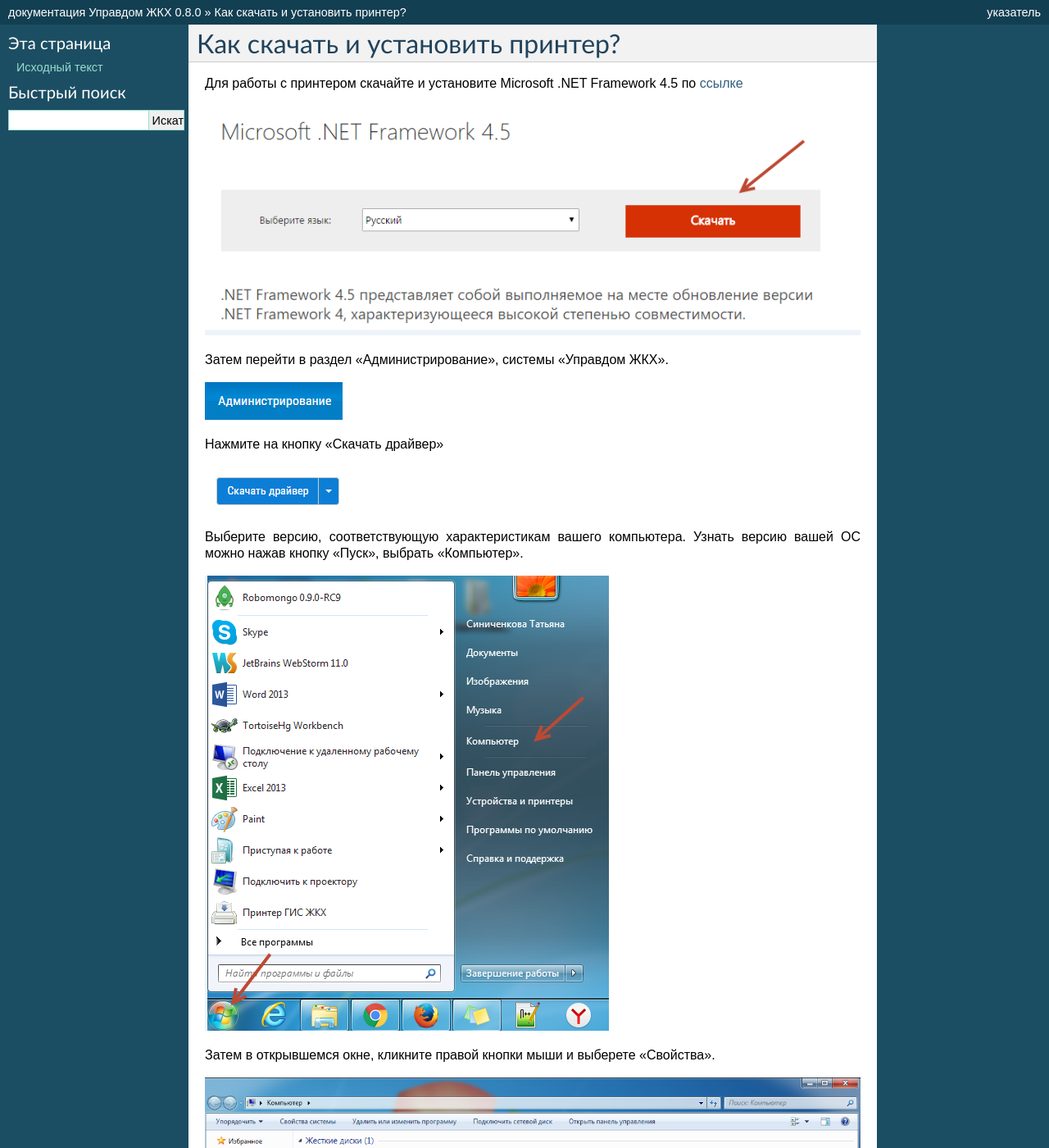
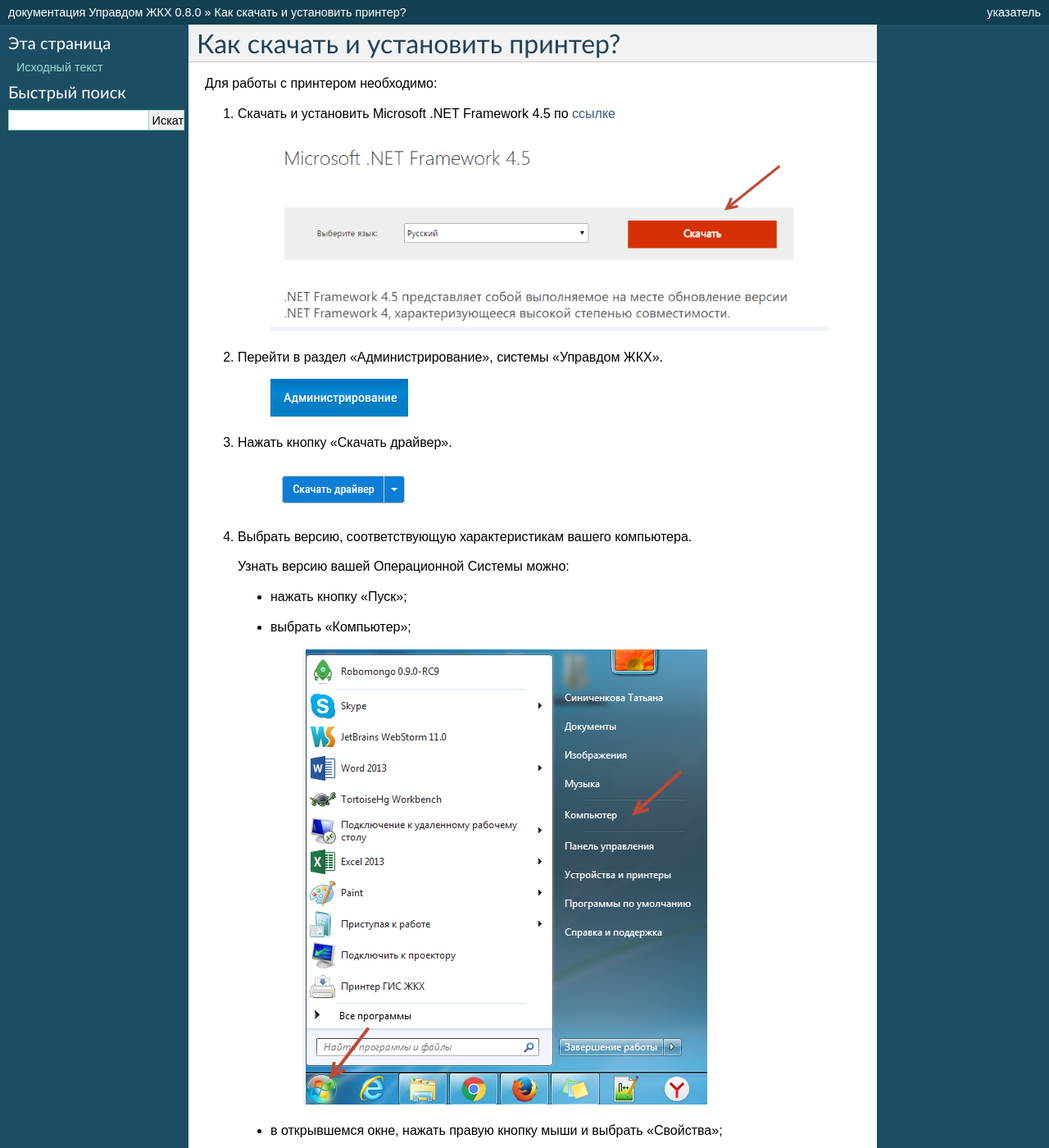
Before and after one commit to UpravdomGKH/UpravdomGKH.readthedocs.org, a Sphinx documentation site: the page built from docs/source/02-employment-section-organization/2.2.rst, in a window 1280 px wide and 1400 px high. Shown: the whole window at 82% size. Built offline with Sphinx 7.4.7, drawn with Linux system fonts in a browser that asks for light colours; some of the changed text lies outside the part shown.

Commit message:
Обновление раздела 2. Исправлены ошибки и неточности, пронумерованы последовательности действий,  добавлена инфографика.

```diff
--- a/docs/source/02-employment-section-organization/2.1.rst
+++ b/docs/source/02-employment-section-organization/2.1.rst
@@ -1,5 +1,7 @@
 Общий принцип работы
 -----------------
+
+	.. image:: ../_images/02-employment-section-organization/0.png
 
 В каждой квитанции на оплату содержится обязательная информация для публикации в федеральных системах.
 Вы отправляете квитанцию (квитанции) на печать с помощью Принтера ГИС ЖКХ.
--- a/docs/source/02-employment-section-organization/2.2.rst
+++ b/docs/source/02-employment-section-organization/2.2.rst
@@ -1,50 +1,53 @@
 Как скачать и установить принтер?
 ---------------------
 
-Для работы с принтером скачайте и установите Microsoft .NET Framework 4.5 по `ссылке <https://www.microsoft.com/ru-ru/download/details.aspx?id=30653>`_
+Для работы с принтером необходимо:
 
-.. image:: ../_images/02-employment-section-organization/34.png
+1. Скачать и установить Microsoft .NET Framework 4.5 по `ссылке <https://www.microsoft.com/ru-ru/download/details.aspx?id=30653>`_
 
-Затем перейти в раздел "Администрирование", системы "Управдом ЖКХ".
+	.. image:: ../_images/02-employment-section-organization/34.png
 
+2. Перейти в раздел «Администрирование», системы «Управдом ЖКХ».
 
-.. image:: ../_images/02-employment-section-organization/16.png
+	.. image:: ../_images/02-employment-section-organization/16.png
 
-Нажмите на кнопку "Скачать драйвер"
+3. Нажать кнопку «Скачать драйвер».
 
-.. image:: ../_images/02-employment-section-organization/18.png
+	.. image:: ../_images/02-employment-section-organization/18.png
 
-Выберите версию, соответствующую характеристикам вашего компьютера.  Узнать версию вашей ОС можно нажав кнопку "Пуск", выбрать "Компьютер".
+4. Выбрать версию, соответствующую характеристикам вашего компьютера.
 
-.. image:: ../_images/02-employment-section-organization/35.png
+ Узнать версию вашей Операционной Системы можно:
 
-Затем в открывшемся окне, кликните правой кнопки мыши и выберете "Свойства".
+ - нажать кнопку «Пуск»;
+ - выбрать «Компьютер»;
 
+	.. image:: ../_images/02-employment-section-organization/35.png
 
-.. image:: ../_images/02-employment-section-organization/36.png
+ - в открывшемся окне, нажать правую кнопку мыши и выбрать «Свойства»;
 
-В новом окне, вы можете посмотреть системные характеристики вашего компьютера.
+	.. image:: ../_images/02-employment-section-organization/36.png
 
-.. image:: ../_images/02-employment-section-organization/21.png
+ - В новом окне представлены системные характеристики компьютера:
 
+  a. При 64 - разрядной операционной системе в необходимо скачать принтер х64.
+  b. При 32 - разрядной операционной системе в необходимо скачать принтер х86.
+	.. image:: ../_images/02-employment-section-organization/21.png
 
-Если у вас указано 64 - разрядная операционная система, вам требуется принтер х64.
+5. Скачать необходимую версию принтера.
 
-.. image:: ../_images/02-employment-section-organization/22.png
+	.. image:: ../_images/02-employment-section-organization/22.png
 
+	.. image:: ../_images/02-employment-section-organization/23.png
 
-Если у вас указано значение 32 - разрядная операционная система, вам требуется принтер х86.
+6. После завершения загрузки открыть загруженный файл и установить принтер согласно пошаговым указаниям.
 
-.. image:: ../_images/02-employment-section-organization/23.png
+	.. image:: ../_images/02-employment-section-organization/24.png
 
-После того, как загрузка завершится, откройте загруженный файл, и установите принтер согласно пошаговым указаниям.
+7. Запустить установленный драйвер принтера из меню «Пуск».
 
-.. image:: ../_images/02-employment-section-organization/24.png
+	.. image:: ../_images/02-employment-section-organization/38.png
 
-Запустите установленный драйвер принтера из меню "Пуск".
+8. Для того, чтобы открыть интерфейс принтера, кликните два раза левой кнопки мыши по значку по значку принтера в системном трее.
 
-.. image:: ../_images/02-employment-section-organization/38.png
-
-Для того, чтобы открыть интерфейс принтера, кликните два раза левой кнопки мыши по значку по значку принтера в системном трее.
-
-.. image:: ../_images/02-employment-section-organization/37.png
+	.. image:: ../_images/02-employment-section-organization/37.png
--- a/docs/source/02-employment-section-organization/index.rst
+++ b/docs/source/02-employment-section-organization/index.rst
@@ -1,8 +1,7 @@
 Для чего предназначен принтер ГИС ЖКХ?
 =============
 Принтер ГИС ЖКХ – это виртуальный принтер, который может «печатать» (публиковать) квитанции в систему Управдом ЖКХ для упрощения процесса передачи данных о лицевых счетах в федеральную систему ГИС ЖКХ.
-Теперь нет необходимости в ручном вводе информации о каждом лицевом счёте, принтер ГИС ЖКХ внесёт её сам.
-
+Теперь нет необходимости в ручном вводе информации о каждом лицевом счёте, принтер ГИС ЖКХ внесёт её самостоятельно.
 
 .. include:: 2.1.rst
 
```
Also changed, not shown: docs/source/02-employment-section-organization/2.3.rst (+12 -11 lines), docs/source/_images/02-employment-section-organization/0.png (added).
